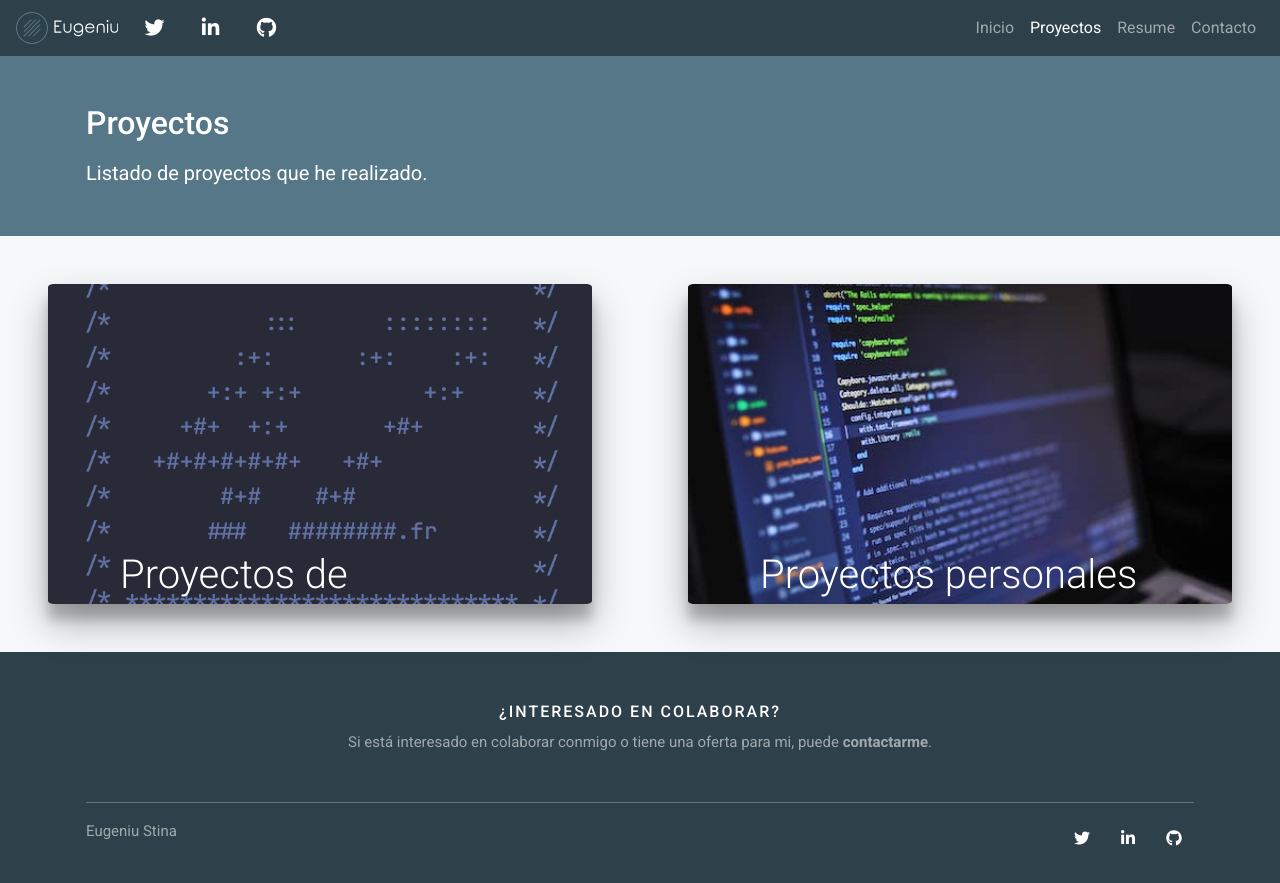
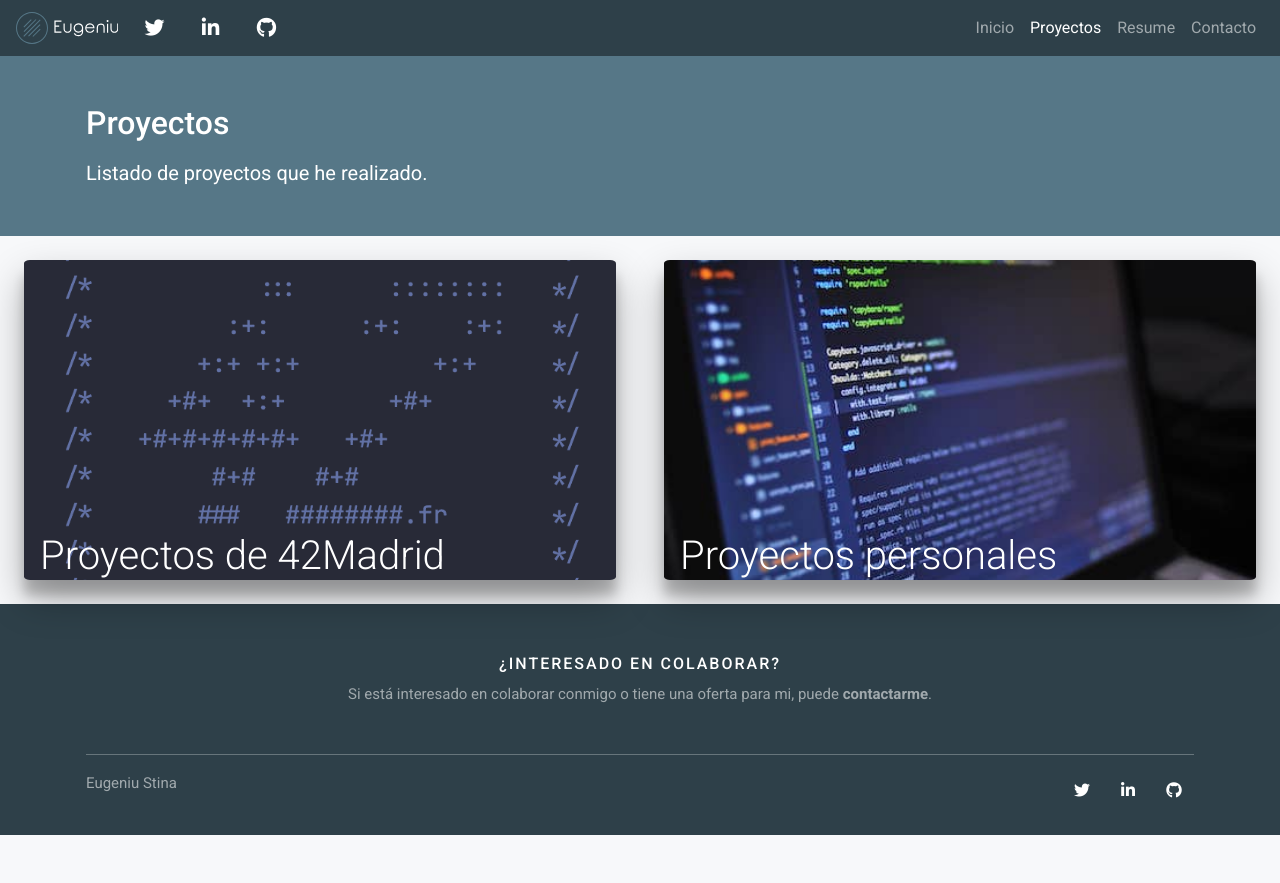
Before and after one commit to xplore93/portfolio, a Vue app: page /projects in a window 1280 px wide. After the commit the page ends 835 px from the top, so only its background shows below. Built offline with nearby package versions, Linux system fonts and the light colour scheme.

Commit message:
Fix: Links in Footer now works Fix: Projects Cards Position fixed

```diff
--- a/src/components/Footer.vue
+++ b/src/components/Footer.vue
@@ -19,8 +19,8 @@
             <div class="col-md-4 col-sm-6 col-xs-12">
                 <ul class="social-icons">
                     <li><a class="twitter" href="https://twitter.com/Eugeniu_93"><i class="fa fa-twitter"></i></a></li>
-                    <li><a class="linkedin" href="#"><i class="fa fa-linkedin"></i></a></li>
-                    <li><a class="dribbble" href="#"><i class="fa fa-github"></i></a></li>
+                    <li><a class="linkedin" href="https://www.linkedin.com/in/estina/"><i class="fa fa-linkedin"></i></a></li>
+                    <li><a class="dribbble" href="https://github.com/xplore93"><i class="fa fa-github"></i></a></li>
                 </ul>
             </div>
         </div>
--- a/src/components/Projects/Group.vue
+++ b/src/components/Projects/Group.vue
@@ -1,5 +1,5 @@
 <template>
-<div class="col-sm-6 col-lg-6 p-5">
+<div class="col-sm-6 col-lg-6 p-2 p-lg-4">
     <div class="wrapper">
         <div id="background" :style="{background: 'url('+require('@/assets/dev/'+img)+') center / cover no-repeat'}"></div>
         <div class="data">
@@ -62,12 +62,12 @@ h1 {
 }
 
 .data {
-    transform: translateY(12.2em);
+    transform: translateY(16em);
     transition: transform 0.3s;
 }
 
 .data .content {
-    padding: 4.5em;
+    padding: 1em;
     position: relative;
 }
 
--- a/src/views/Home.vue
+++ b/src/views/Home.vue
@@ -9,12 +9,10 @@
             ¿Quieres saber más sobre mi experiencia? Mira mi
             <router-link to="/resume"><b>currículum</b></router-link>.
         </div>
-        <div class="mx-auto pt-5">
-            <div class="row">
-                <SkillCard title="Frontend" imgSrc="frontend-icon.svg" :rows="['React/VueJS', 'Javascript', 'Node.js', 'HTML/CSS/SASS']" />
-                <SkillCard title="Backend" imgSrc="backend-icon.svg" :rows="['Python/Django', 'Ruby/Rails', 'PHP/Laravel', 'PostgresSQL/MySQL']" />
-                <SkillCard title="Otros" imgSrc="other-skills-icon.svg" :rows="['DevOps', 'Unit Testing', 'UX/Wireframing', 'Wordpress/Shopify']" />
-            </div>
+        <div class="row mx-auto pt-5">
+            <SkillCard title="Frontend" imgSrc="frontend-icon.svg" :rows="['React/VueJS', 'Javascript', 'Node.js', 'HTML/CSS/SASS']" />
+            <SkillCard title="Backend" imgSrc="backend-icon.svg" :rows="['Python/Django', 'Ruby/Rails', 'PHP/Laravel', 'PostgresSQL/MySQL']" />
+            <SkillCard title="Otros" imgSrc="other-skills-icon.svg" :rows="['DevOps', 'Unit Testing', 'UX/Wireframing', 'Wordpress/Shopify']" />
         </div>
     </div>
 </section>
--- a/src/views/Projects.vue
+++ b/src/views/Projects.vue
@@ -1,5 +1,5 @@
 <template>
-<div class="row m-0">
+<div class="row mx-auto">
     <Group title="Proyectos de 42Madrid" text="Los Proyectos que he realizado durante el curso en 42Madrid" url="/" img="42.png" />
     <Group title="Proyectos personales" text="Los Proyectos que he realizado individualmente o en equipo" url="/" img="self.jpeg" />
 </div>
```
